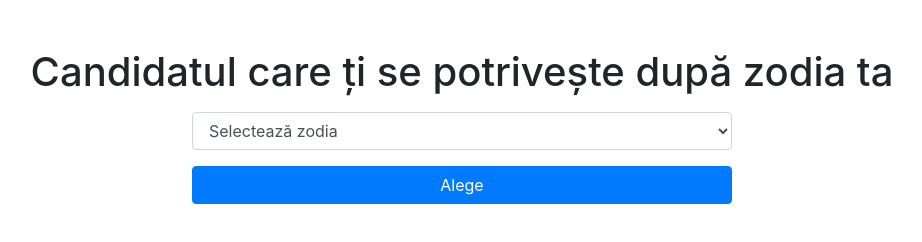
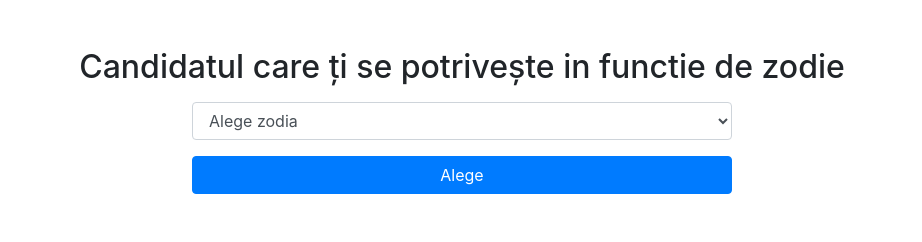
Before and after one commit to silviuchirita/candidat-surpriza, a website: page index.html in a window 1280 px wide. Shown: the whole page, without its empty margins (178-1100 px from the left). Drawn offline with nearby package versions, Linux system fonts and the light colour scheme.

Commit message:
modificari text

```diff
--- a/index.html
+++ b/index.html
@@ -16,13 +16,13 @@
   </head>
   <body>
     <div class="container mt-5">
-      <h1 class="text-center">
-        Candidatul care ți se potrivește după zodia ta
-      </h1>
+      <h2 class="text-center">
+        Candidatul care ți se potrivește in functie de zodie
+      </h2>
       <div class="row justify-content-center mt-3">
         <div class="col-md-6">
           <select class="form-control" id="zodie-select" name="zodie-select">
-            <option value="">Selectează zodia</option>
+            <option value="">Alege zodia</option>
             <option value="berbec">Berbec</option>
             <option value="taur">Taur</option>
             <option value="gemeni">Gemeni</option>
@@ -210,10 +210,10 @@
 
           if(candidatiFiltrati.lenght >= 2){
             const position = Math.floor(Math.random() * 10) + 1;
-            candidateName.textContent = `Candidatul tau este ${candidatiFiltrati[position].nume}
+            candidateName.textContent = `${candidatiFiltrati[position].nume}
              de la ${candidatiFiltrati[position].partid}`;
           } else {
-            candidateName.textContent = `Candidatul tau este ${candidatiFiltrati[0].nume}
+            candidateName.textContent = `${candidatiFiltrati[0].nume}
              de la ${candidatiFiltrati[0].partid}`;
           }
 
@@ -225,6 +225,7 @@
           // });
 
           rezultate.appendChild(candidateName);
+
           if (candidatiFiltrati.length === 0) {
             rezultate.textContent =
               'Nu există candidați pentru zodia selectată.';
```
